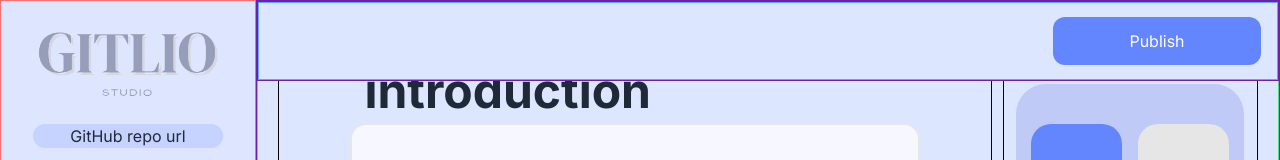
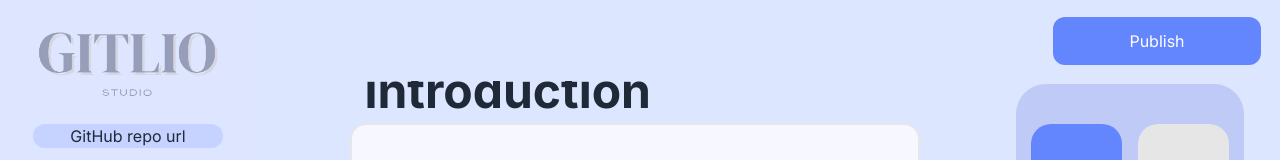
Before and after one commit to TU-GitLio/frontend, a Next.js app in the folder gitlio/: page /introduction in a window 1280 px wide. Shown: the top 160 px of the page. Built offline with nearby package versions, Linux system fonts and the light colour scheme.

Commit message:
refactor: 테두리 색깔 변경

```diff
--- a/gitlio/app/(edit)/introduction/page.tsx
+++ b/gitlio/app/(edit)/introduction/page.tsx
@@ -9,17 +9,17 @@ export default function IntroductionPage() {
     <>
       <div className="w-screen h-screen bg-[#c5f0c0] grid grid-cols-5">
         <div className="h-screen relative">
-          <div className="col-span-1 row-span-10 w-130 h-full bg-[#8d9ab8] border border-red-400">
+          <div className="col-span-1 row-span-10 w-130 h-full bg-[#8d9ab8] border border-primary">
             {/* <p className="text-white">왼쪽 사이드 내용</p> */}
             <SideBar />
           </div>
         </div>
-        <div className="col-span-4 row-span-1 h-screen bg-purple-400 border border-purple-800 flex-col-reverse relative">
-          <div className="col-span-4 row-span-1 h-[80px] bg-[#8dabed] border absolute top-0 left-0 right-0 bottom-0 border-purple-800 z-10">
+        <div className="col-span-4 row-span-1 h-screen bg-purple-400 border border-primary flex-col-reverse relative">
+          <div className="col-span-4 row-span-1 h-[80px] bg-[#8dabed] border absolute top-0 left-0 right-0 bottom-0 border-primary z-10">
             <Header />
           </div>
-          <div className="flex h-screen bg-[#DCE6FF] border border-green-400 z-1">
-            <div className="flex flex-col items-center bg-[#DCE6FF] justify-center rounded-[10px] col-span-3 w-[70%] lg:h-[85%] xl:h-[90%] lg:mt-[8%] xl:mt-[5.5%] ml-5 border border-black mr-auto">
+          <div className="flex h-screen bg-[#DCE6FF] border border-primary z-1">
+            <div className="flex flex-col items-center bg-[#DCE6FF] justify-center rounded-[10px] col-span-3 w-[70%] lg:h-[85%] xl:h-[90%] lg:mt-[8%] xl:mt-[5.5%] ml-5 border border-primary mr-auto">
               <Title />
               <EditBuilder>
                 <div className="flex w-full h-full flex-col items-center justify-center rounded-2xl">
@@ -45,7 +45,7 @@ export default function IntroductionPage() {
                 </div>
               </EditBuilder>
             </div>
-            <div className="col-span-1 lg:h-[85%] w-[25%] xl:h-[90%] rounded-[10px] lg:mt-[8%] xl:mt-[5.5%] mr-5 items-center justify-center bg-[#DCE6FF] border border-black ml-auto">
+            <div className="col-span-1 lg:h-[85%] w-[25%] xl:h-[90%] rounded-[10px] lg:mt-[8%] xl:mt-[5.5%] mr-5 items-center justify-center bg-[#DCE6FF] border border-primary ml-auto">
               <div className="w-[90%] h-[90%] bg-[#BFCBF6] rounded-[30px] mt-[10%] flex justify-center ml-3">
                 <div className="w-[40%] h-[23%] bg-[#6385FD] rounded-[20px] flex  items-center text-center justify-center ml-0 mt-10 text-white">
                   레이아웃1
--- a/gitlio/components/EditHeader.tsx
+++ b/gitlio/components/EditHeader.tsx
@@ -4,7 +4,7 @@ import PublishBtn from "./PublishBtn";
 
 export default function EditHeader() {
   return (
-    <div className="flex items-center justify-end col-span-4 row-span-1 w-full h-full bg-primary border border-[#B1C9FF] px-4">
+    <div className="flex items-center justify-end col-span-4 row-span-1 w-full h-full bg-primary border border-primary px-4">
       <PublishBtn />
       <div className="flex ml-5 w-16 h-16 justify-center items-center">
         <img
--- a/gitlio/components/Header.tsx
+++ b/gitlio/components/Header.tsx
@@ -4,7 +4,7 @@ import PublishBtn from "./PublishBtn";
 
 export default function Header() {
   return (
-    <div className="flex items-center justify-end col-span-3 row-span-1 h-[100%] bg-[#DCE6FF] border border-blue-400  px-4">
+    <div className="flex items-center justify-end col-span-3 row-span-1 h-[100%] bg-[#DCE6FF] border border-primary  px-4">
       <PublishBtn />
     </div>
   );
```
